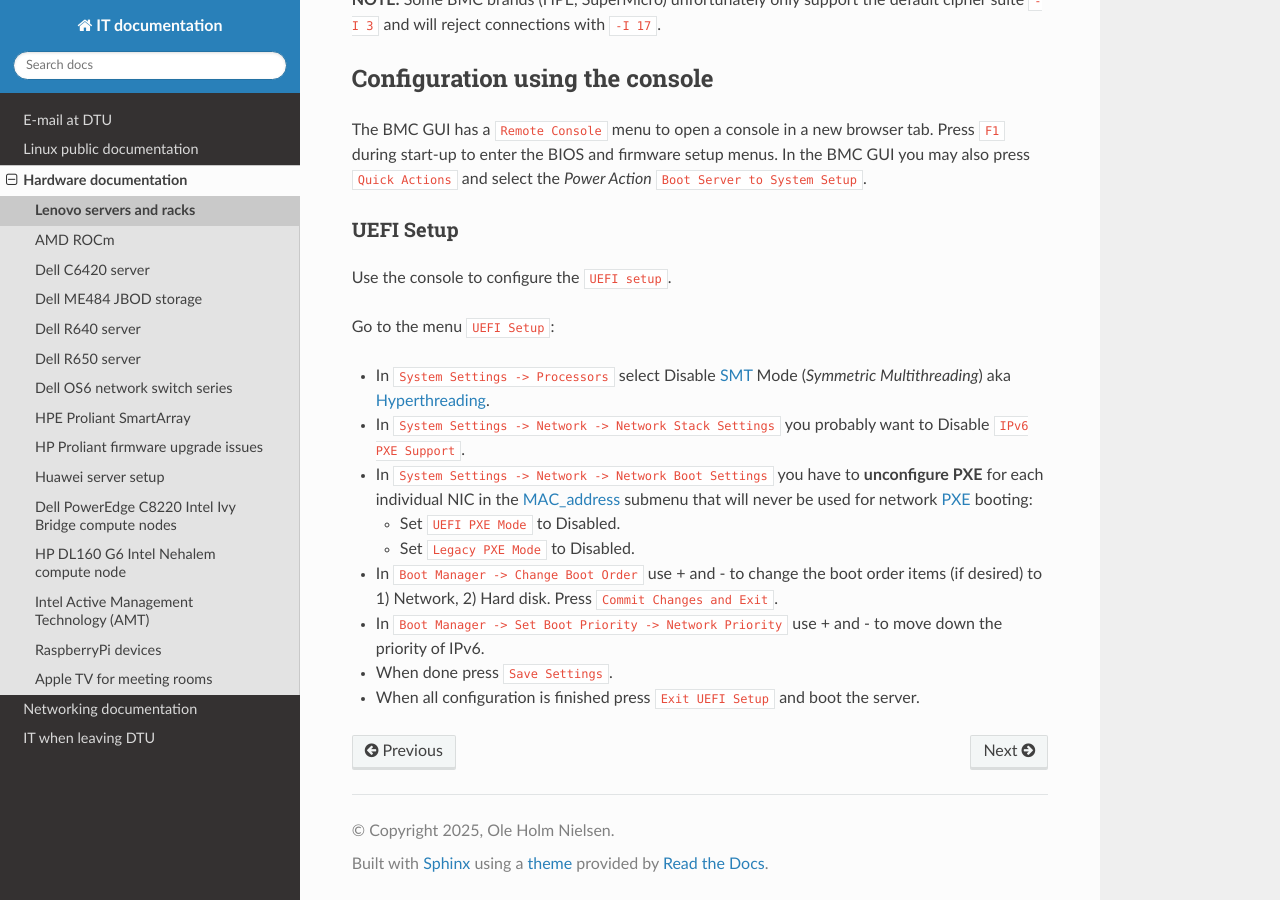
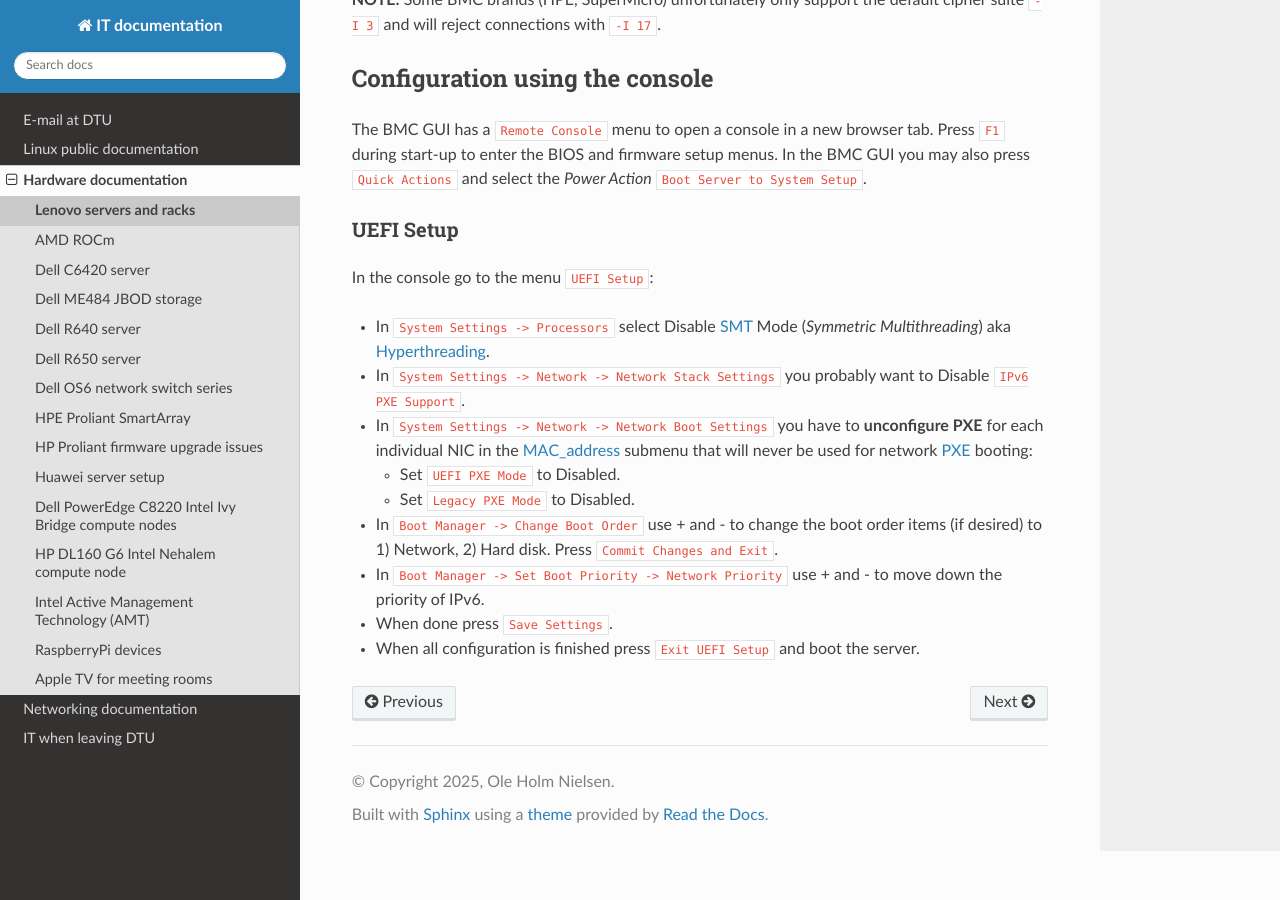
Before and after one commit to OleHolmNielsen/ITwiki, a Sphinx documentation site: the page built from docs/Lenovo_BIOS_settings.rst, in a window 1280 px wide and 900 px high, scrolled down 3442 px. Built offline with Sphinx 7.4.7 and the Read the Docs theme 3.1.0, drawn with Linux system fonts in a browser that asks for light colours.

Commit message:
Minor edits

```diff
--- a/docs/Lenovo_BIOS_settings.rst
+++ b/docs/Lenovo_BIOS_settings.rst
@@ -169,9 +169,7 @@ In the BMC GUI you may also press ``Quick Actions`` and select the *Power Action
 UEFI Setup
 ----------------
 
-Use the console to configure the ``UEFI setup``.
-
-Go to the menu ``UEFI Setup``:
+In the console go to the menu ``UEFI Setup``:
 
 * In ``System Settings -> Processors`` select Disable SMT_ Mode (*Symmetric Multithreading*) aka Hyperthreading_.
 
```
